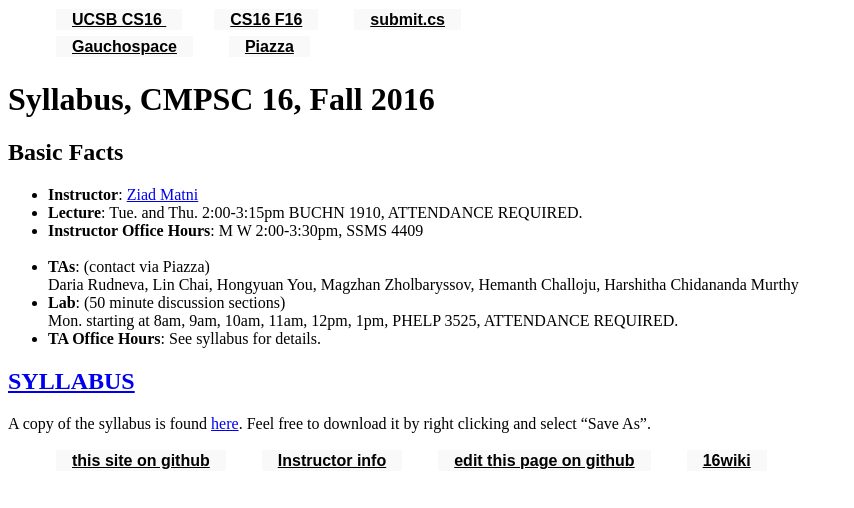
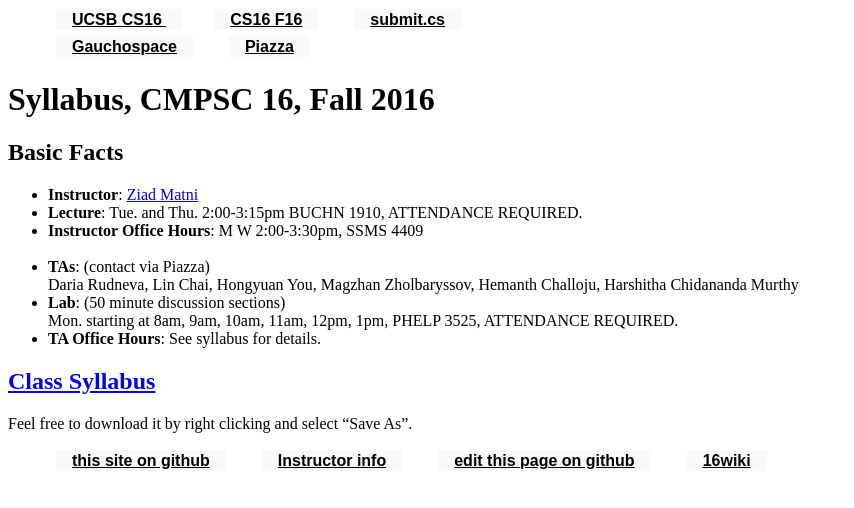
Before and after one commit to ucsb-cs16-s16/https-ucsb-cs16-s17.github.io, a Jekyll site: the page built from _info/syllabus.md, in a window 1280 px wide. Shown: the top 508 px of the page, without its empty margins (0-854 px from the left). Built offline with Jekyll 4.4.1, drawn with Linux system fonts in a browser that asks for light colours.

Commit message:
Update syllabus.md

```diff
--- a/_info/syllabus.md
+++ b/_info/syllabus.md
@@ -16,6 +16,6 @@ Daria Rudneva, Lin Chai, Hongyuan You, Magzhan Zholbaryssov, Hemanth Challoju, H
 Mon. starting at 8am, 9am, 10am, 11am, 12pm, 1pm, PHELP 3525, ATTENDANCE REQUIRED.
 * **TA Office Hours**: See syllabus for details.
 
-[SYLLABUS](http://cs.ucsb.edu/~zmatni/syllabi/CS16F16_syllabus.pdf)
-----------
-A copy of the syllabus is found [here](http://cs.ucsb.edu/~zmatni/syllabi/CS16F16_syllabus.pdf). Feel free to download it by right clicking and select "Save As".
+[Class Syllabus](http://cs.ucsb.edu/~zmatni/syllabi/CS16F16_syllabus.pdf)
+----------------
+Feel free to download it by right clicking and select "Save As".
```
